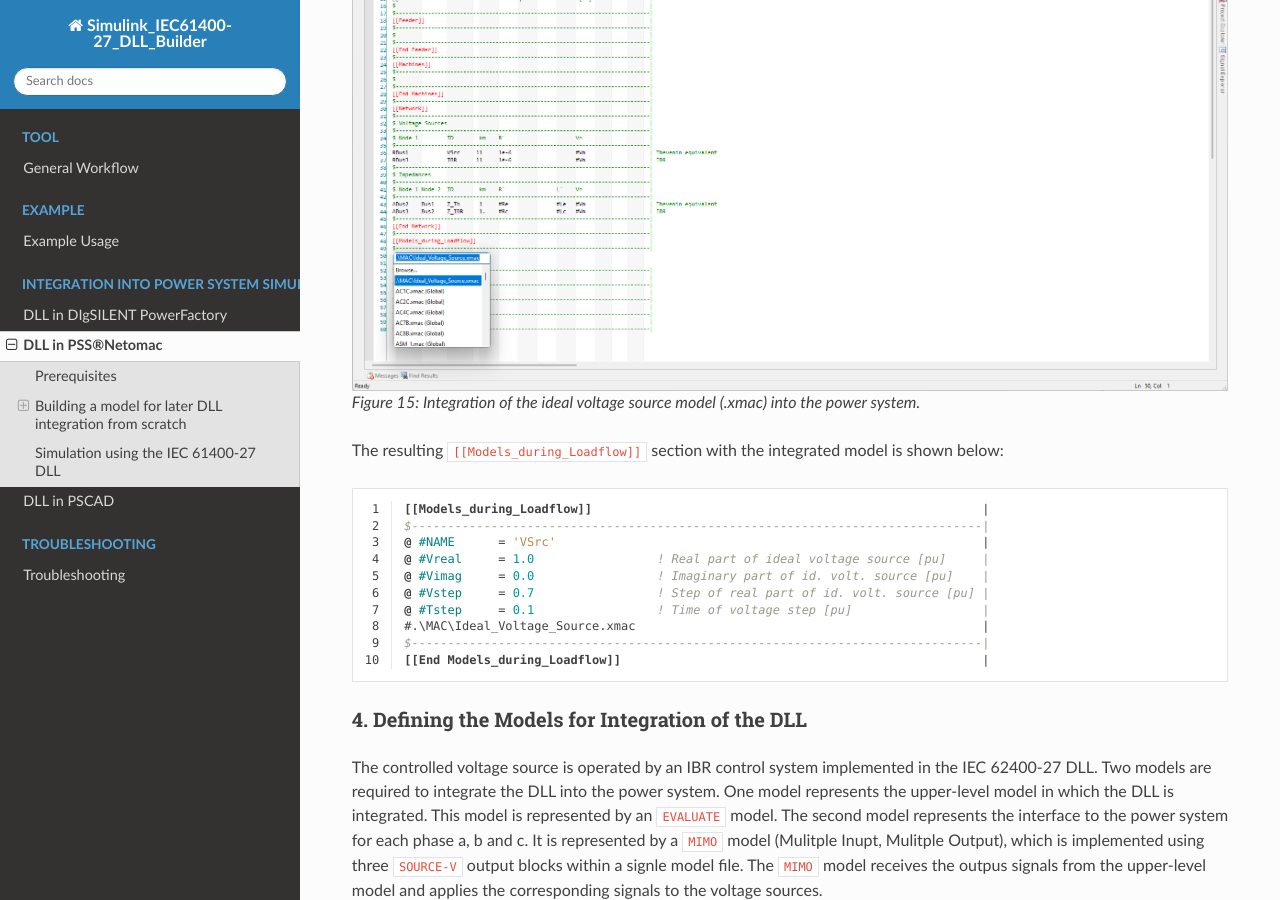
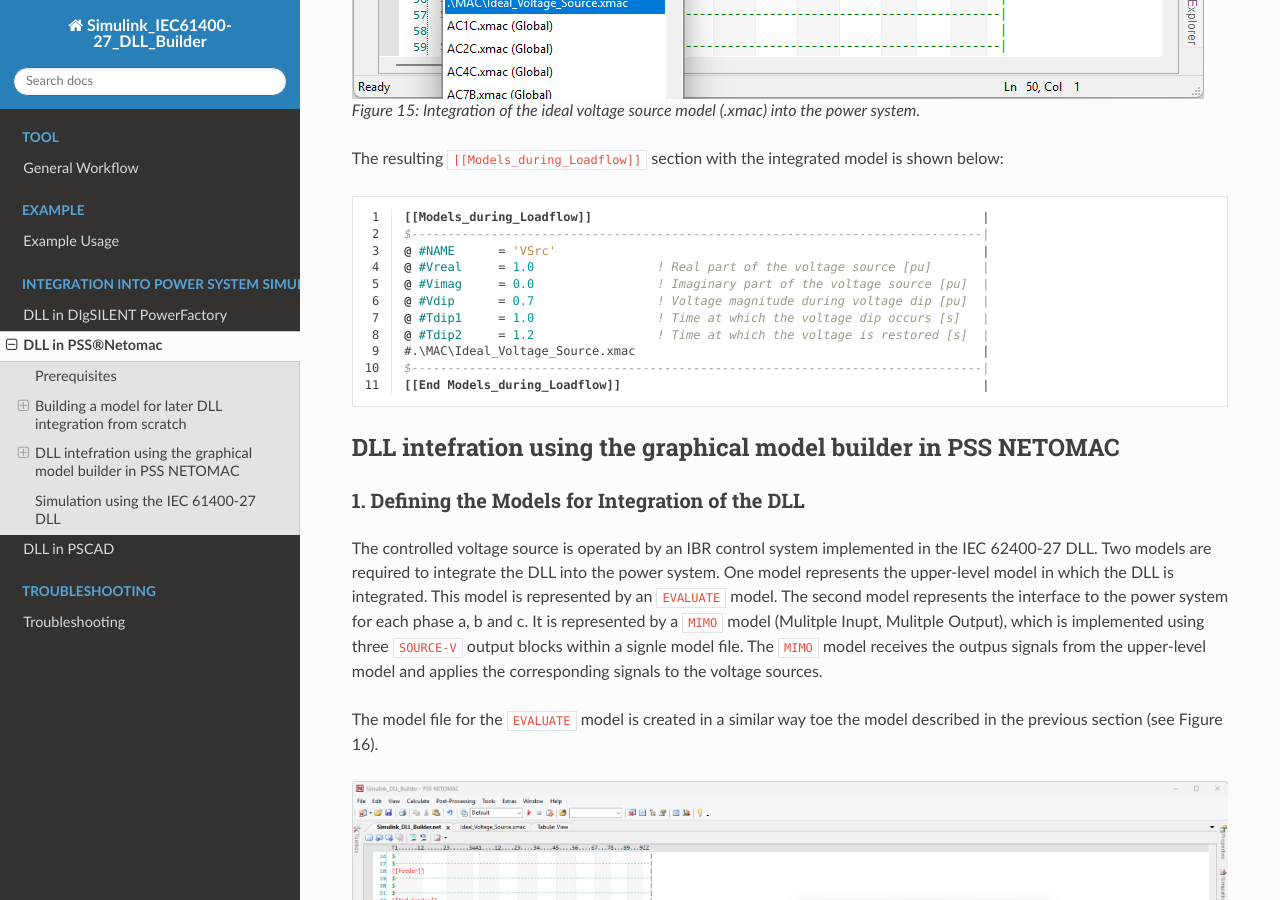
Before and after one commit to Institute-of-Electrical-Energy-Systems/SIMULINK_DLL_Builder, a Sphinx documentation site: the page built from docs/DLL_in_Netomac.rst, in a window 1280 px wide and 900 px high, scrolled down 7463 px. Built offline with Sphinx 7.4.7 and the Read the Docs theme 3.1.0, drawn with Linux system fonts in a browser that asks for light colours; formulas are drawn with MathJax 3.

Commit message:
Update DLL_in_Netomac.rst
documentation(NETOMAC): Update first section

```diff
--- a/docs/DLL_in_Netomac.rst
+++ b/docs/DLL_in_Netomac.rst
@@ -311,14 +311,14 @@ In the ``Data`` section the ``Integration type`` is set to ``During network iter
 
    .. grid-item::
 
-        ..  figure:: ./images/NETOMAC/GNE_V_Output_Topology.png
+       ..  figure:: ./images/NETOMAC/GNE_V_Output_Topology.png
             :alt: Defining the topology data of the ``GNE-V`` output block.
 
             Figure 12: Defining the topology of the ``GNE-V`` output block.
 
-    .. grid-item::
+   .. grid-item::
 
-        ..  figure:: ./images/NETOMAC/GNE_V_Output_Data.png
+       ..  figure:: ./images/NETOMAC/GNE_V_Output_Data.png
             :alt: Defining the data of the ``GNE-V`` output block.
 
             Figure 13: Defining the data of the ``GNE-V`` output block.
@@ -351,15 +351,20 @@
    [[Models_during_Loadflow]]                                                      |
    $-------------------------------------------------------------------------------|
    @ #NAME      = 'VSrc'                                                           |
-   @ #Vreal     = 1.0                 ! Real part of ideal voltage source [pu]     |
-   @ #Vimag     = 0.0                 ! Imaginary part of id. volt. source [pu]    |
-   @ #Vstep     = 0.7                 ! Step of real part of id. volt. source [pu] |
-   @ #Tstep     = 0.1                 ! Time of voltage step [pu]                  |
+   @ #Vreal     = 1.0                 ! Real part of the voltage source [pu]       |
+   @ #Vimag     = 0.0                 ! Imaginary part of the voltage source [pu]  |
+   @ #Vdip      = 0.7                 ! Voltage magnitude during voltage dip [pu]  |
+   @ #Tdip1     = 1.0                 ! Time at which the voltage dip occurs [s]   |
+   @ #Tdip2     = 1.2                 ! Time at which the voltage is restored [s]  |
    #.\MAC\Ideal_Voltage_Source.xmac                                                |
    $-------------------------------------------------------------------------------|
    [[End Models_during_Loadflow]]                                                  |
 
-4. Defining the Models for Integration of the DLL
+
+DLL intefration using the graphical model builder in PSS NETOMAC
+-------------------------------------------------------
+
+1. Defining the Models for Integration of the DLL
 ^^^^^^^^^^^^^^^^^^^^^^^^^^^^^^^^^^^^^^^^^^^^^^^^^^^^^^^^^^^^^^^^^^^^^^^
 
 The controlled voltage source is operated by an IBR control system implemented in the IEC 62400-27 DLL.
```
Also changed, not shown: docs/images/NETOMAC/Insert_GNE_V.png.
